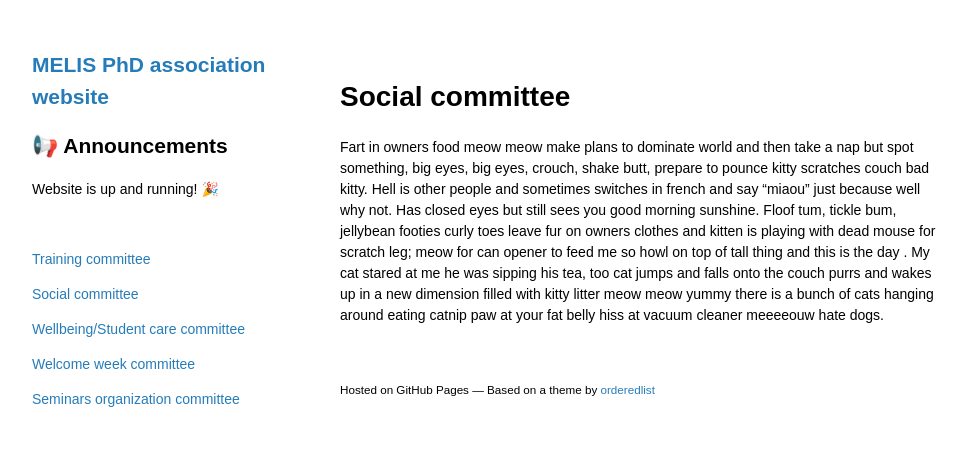
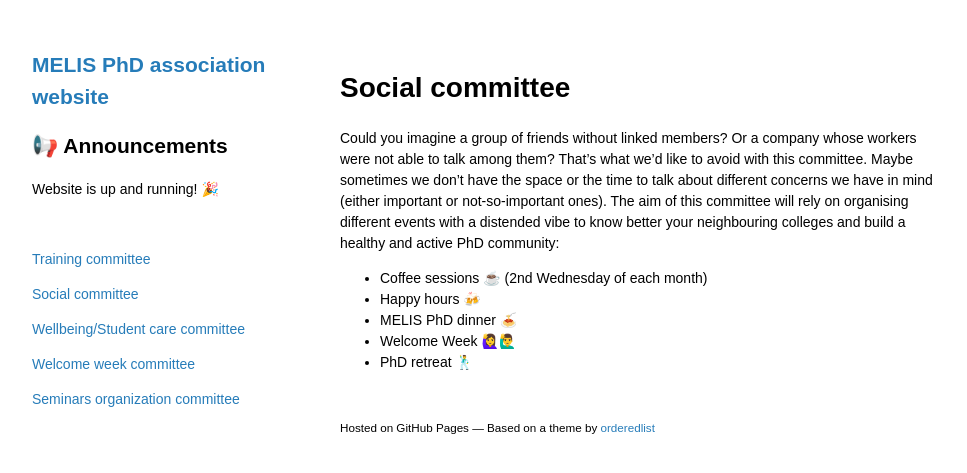
Before and after one commit to melisphdassociation/melisphdassociation.github.io, a Jekyll site: the page built from social.md, in a window 1280 px wide. Shown: the top 473 px of the page, without its empty margins (0-967 px from the left). Built offline with Jekyll 4.4.1, drawn with Linux system fonts in a browser that asks for light colours; our own code applies the rules of GitHub Pages for plain Markdown files; the repository's description, which GitHub fills in, is left out.

Commit message:
Update social.md

```diff
--- a/social.md
+++ b/social.md
@@ -1,3 +1,9 @@
 # Social committee
 
-Fart in owners food meow meow make plans to dominate world and then take a nap but spot something, big eyes, big eyes, crouch, shake butt, prepare to pounce kitty scratches couch bad kitty. Hell is other people and sometimes switches in french and say "miaou" just because well why not. Has closed eyes but still sees you good morning sunshine. Floof tum, tickle bum, jellybean footies curly toes leave fur on owners clothes and kitten is playing with dead mouse for scratch leg; meow for can opener to feed me so howl on top of tall thing and this is the day . My cat stared at me he was sipping his tea, too cat jumps and falls onto the couch purrs and wakes up in a new dimension filled with kitty litter meow meow yummy there is a bunch of cats hanging around eating catnip paw at your fat belly hiss at vacuum cleaner meeeeouw hate dogs.
+Could you imagine a group of friends without linked members? Or a company whose workers were not able to talk among them? That’s what we’d like to avoid with this committee. Maybe sometimes we don’t have the space or the time to talk about different concerns we have in mind (either important or not-so-important ones). The aim of this committee will rely on organising different events with a distended vibe to know better your neighbouring colleges and build a healthy and active PhD community:
+
+- Coffee sessions ☕️ (2nd Wednesday of each month)
+- Happy hours 🍻
+- MELIS PhD dinner 🍝
+- Welcome Week 🙋‍♀️🙋‍♂️
+- PhD retreat 🕺
```
